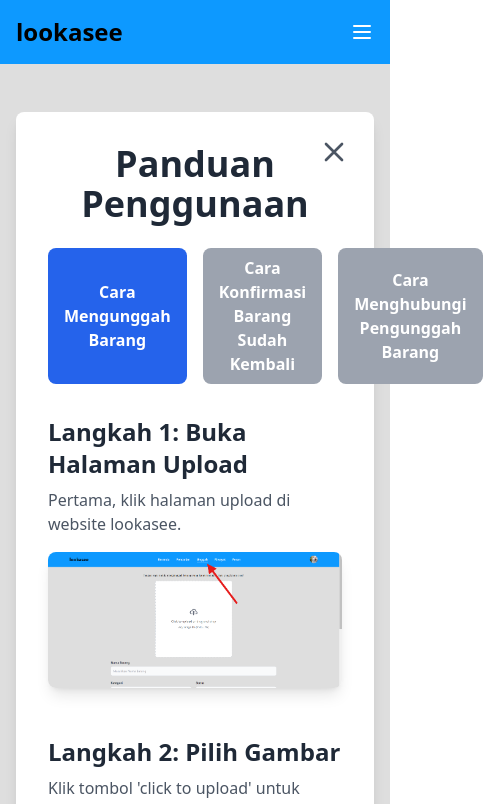
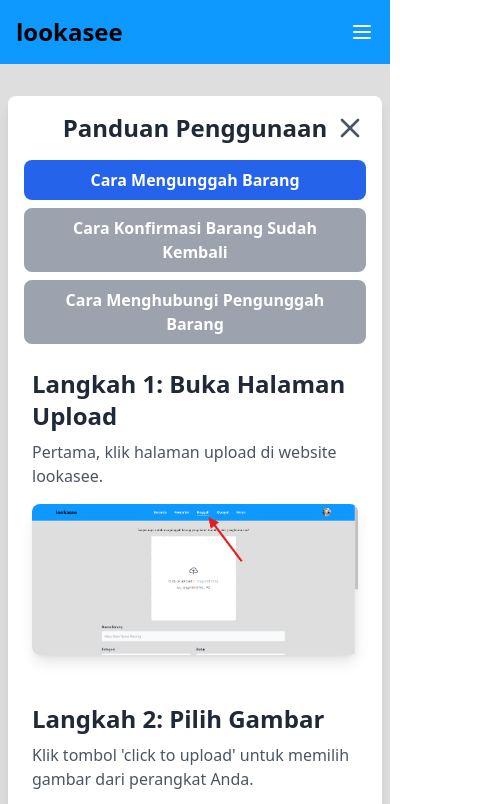
Before and after one commit to Atria23/lookasee, a React (Vite) app: page /userguide in a window 390 px wide. Shown: the top 804 px of the page, 483 px wide, since content can reach past the window. Built offline with nearby package versions, Linux system fonts and the light colour scheme.

Commit message:
responsive user guide

```diff
--- a/src/Components/common/UserGuide.jsx
+++ b/src/Components/common/UserGuide.jsx
@@ -172,20 +172,22 @@
   ];
 
   return (
-    <div className="bg-bg_utama py-12 px-4 md:px-8 lg:px-16">
-      <div className="max-w-5xl mx-auto bg-white p-8 md:p-12 rounded-lg shadow-lg relative">
+    <div className="bg-bg_utama py-8 px-2 sm:px-4 md:px-8 lg:px-16">
+  <div className="max-w-full md:max-w-5xl mx-auto bg-white p-4 sm:p-6 md:p-8 lg:p-12 rounded-lg shadow-lg relative">
     <button
       onClick={() => navigate(-1)}
-          className="absolute top-6 right-6 bg-transparent text-gray-600 hover:text-gray-800 transition duration-300"
+      className="absolute top-4 sm:top-6 right-4 sm:right-6 bg-transparent text-gray-600 hover:text-gray-800 transition duration-300"
     >
-          <CloseIcon />
+      <CloseIcon className="w-6 h-6 sm:w-8 sm:h-8" />
     </button>
-        <h1 className="text-center md:text-left text-4xl font-extrabold text-gray-800 mb-6">Panduan Penggunaan</h1>
+    <h1 className="text-center md:text-left text-2xl sm:text-3xl md:text-4xl font-extrabold text-gray-800 mb-4 sm:mb-6">
+      Panduan Penggunaan
+    </h1>
 
-        <div className="flex space-x-4 mb-8">
+    <div className="flex flex-wrap space-y-2 sm:space-y-0 sm:space-x-4 mb-6 sm:mb-8 justify-center md:justify-start">
       <button
         onClick={() => setSelectedGuide('upload')}
-            className={`py-2 px-4 rounded-lg text-white font-semibold ${
+        className={`w-full sm:w-auto py-2 px-4 rounded-lg text-white font-semibold ${
           selectedGuide === 'upload' ? 'bg-blue-600' : 'bg-gray-400'
         }`}
       >
@@ -193,7 +195,7 @@
       </button>
       <button
         onClick={() => setSelectedGuide('confirm')}
-            className={`py-2 px-4 rounded-lg text-white font-semibold ${
+        className={`w-full sm:w-auto py-2 px-4 rounded-lg text-white font-semibold ${
           selectedGuide === 'confirm' ? 'bg-blue-600' : 'bg-gray-400'
         }`}
       >
@@ -201,7 +203,7 @@
       </button>
       <button
         onClick={() => setSelectedGuide('chat')}
-            className={`py-2 px-4 rounded-lg text-white font-semibold ${
+        className={`w-full sm:w-auto py-2 px-4 rounded-lg text-white font-semibold ${
           selectedGuide === 'chat' ? 'bg-blue-600' : 'bg-gray-400'
         }`}
       >
@@ -209,11 +211,14 @@
       </button>
     </div>
 
+    <div className="px-2">
       {selectedGuide === 'upload' && <GuideContent steps={uploadSteps} />}
       {selectedGuide === 'confirm' && <GuideContent steps={confirmSteps} />}
       {selectedGuide === 'chat' && <GuideContent steps={chatSteps} />}
     </div>
   </div>
+</div>
+
   );
 }
 
```
Lines whose indentation alone changed are shown as unchanged.
